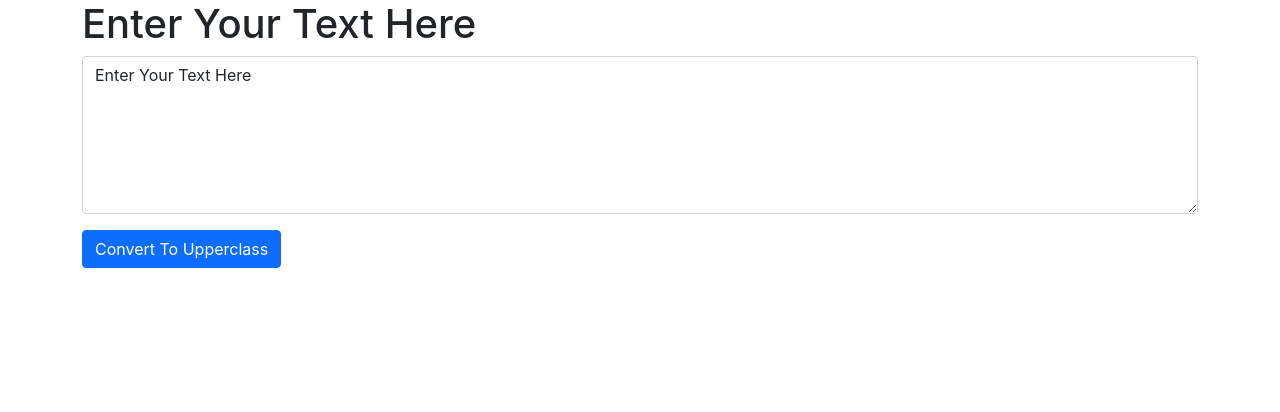
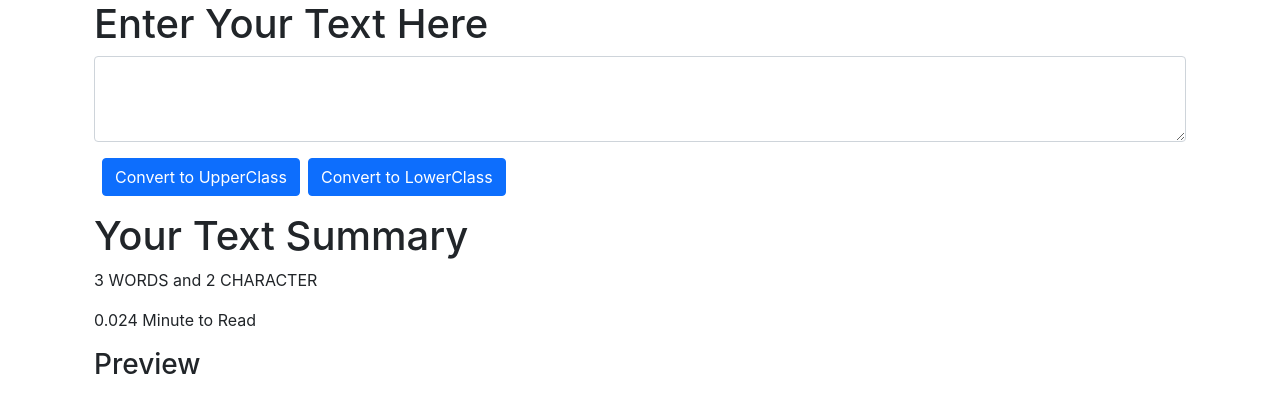
Before and after one commit to PoudelAmrit123/ReactApp, a React (Create React App) app in the folder my-app/: page / in a window 1280 px wide. Shown: the top 412 px of the page. Built offline with nearby package versions, Linux system fonts and the light colour scheme.

Commit message:
Lower and upper Done

```diff
--- a/my-app/src/Component/TextForm.js
+++ b/my-app/src/Component/TextForm.js
@@ -1,52 +1,65 @@
 import React , {useState} from 'react'
 
-export default function TextForm(props) {
+
+  export default function TextForm(props){
 
 
 
-
-
-     const [text, setText] = useState('Enter Your Text Here ');
-
-      const handleUpclick = ()=> {
-
-          console.log("Upper Case is clicked" , text );
-
+      const handleUpChange = ()=> {
 
        let newText = text.toUpperCase();
        setText(newText);
-      }
 
-       const handleOnchange = (event)=>{
-           console.log("on change");
-           console.log(text);
-           setText(event.target.text);
       }
 
 
 
+      const handleLoChange = ()=> {
+
+        let newText = text.toLowerCase();
+        setText(newText);
+
+       }
+
+
+      const handleOnChange = (event)=> {
+
+
+          setText(event.target.value);
+
+      }
+      const [text,setText] = useState('  ')
 
       return (
-      <div>
 
+         <>
+          <div className='container'>
+  <h1>{props.heading}</h1>
 <div className="mb-3">
-     <h1> {props.heading }</h1>
-     <textarea className="form-control" value={text} onChange={handleOnchange} id="myBox" rows="6"></textarea>
+
+  <textarea className="form-control" value={text}  onChange= {handleOnChange}  id="myBox" rows="3"></textarea>
 
 </div>
+   <button className="btn btn-primary mx-2"  onClick={handleUpChange}> Convert to UpperClass</button>
+   <button className="btn btn-primary"  onClick={handleLoChange}> Convert to LowerClass</button>
+</div>
 
-   <button className="btn btn-primary"  onClick={handleUpclick}> Convert To Upperclass</button>
-
-
-
-
+                  <div className="container my-3">
+                  <h1> Your Text Summary </h1>
+                    <p>  {text.split(" ").length} WORDS and {text.length} CHARACTER</p>
+                    <p>  { 0.008 * text.split(" ").length} Minute to Read</p>
+                    <h3> Preview</h3>
+                      <p> {text}</p>
 
                   </div>
 
 
 
 
+</>
       )
 
 
+
+
   }
```
Lines whose indentation alone changed are shown as unchanged.
